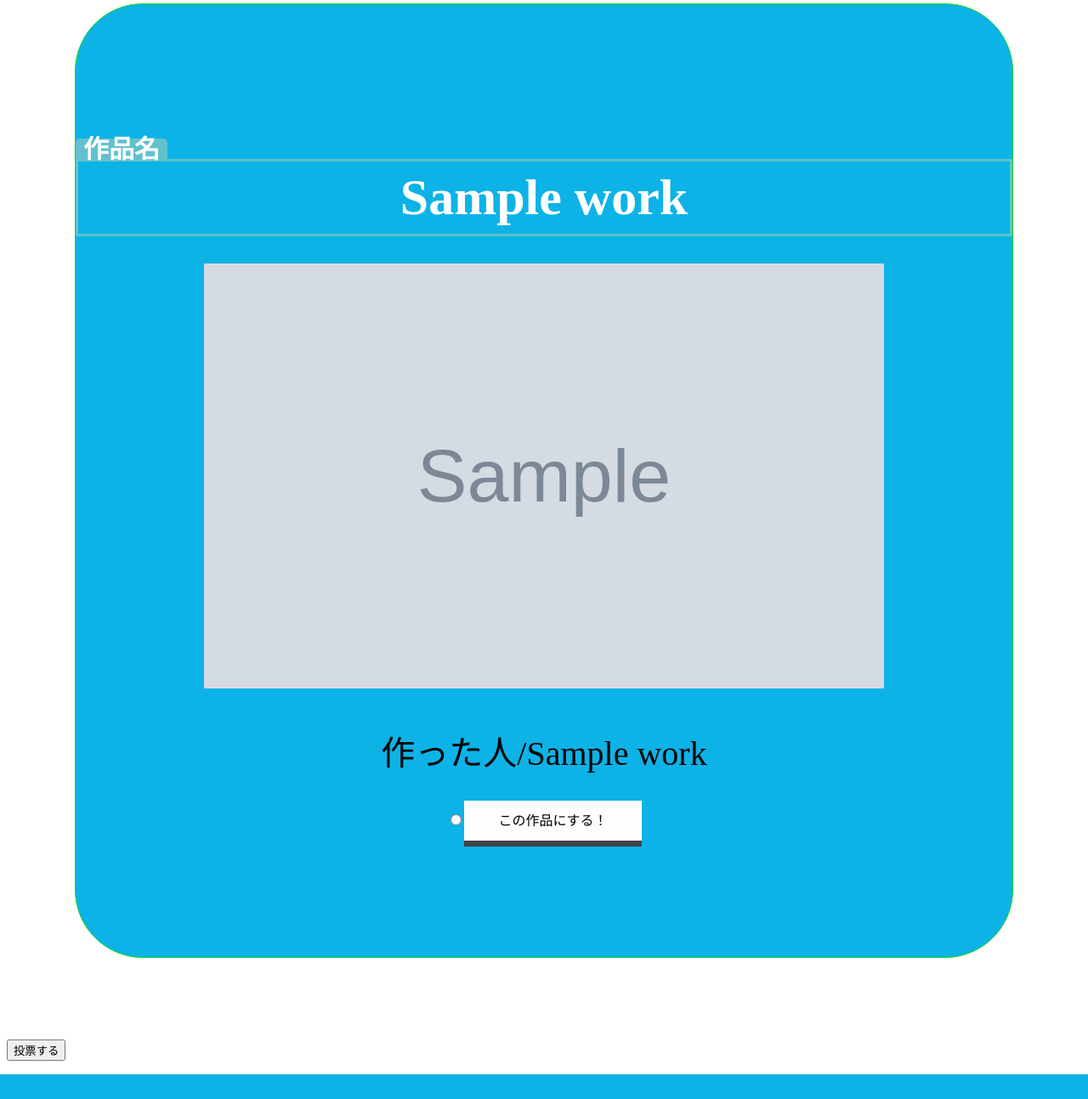
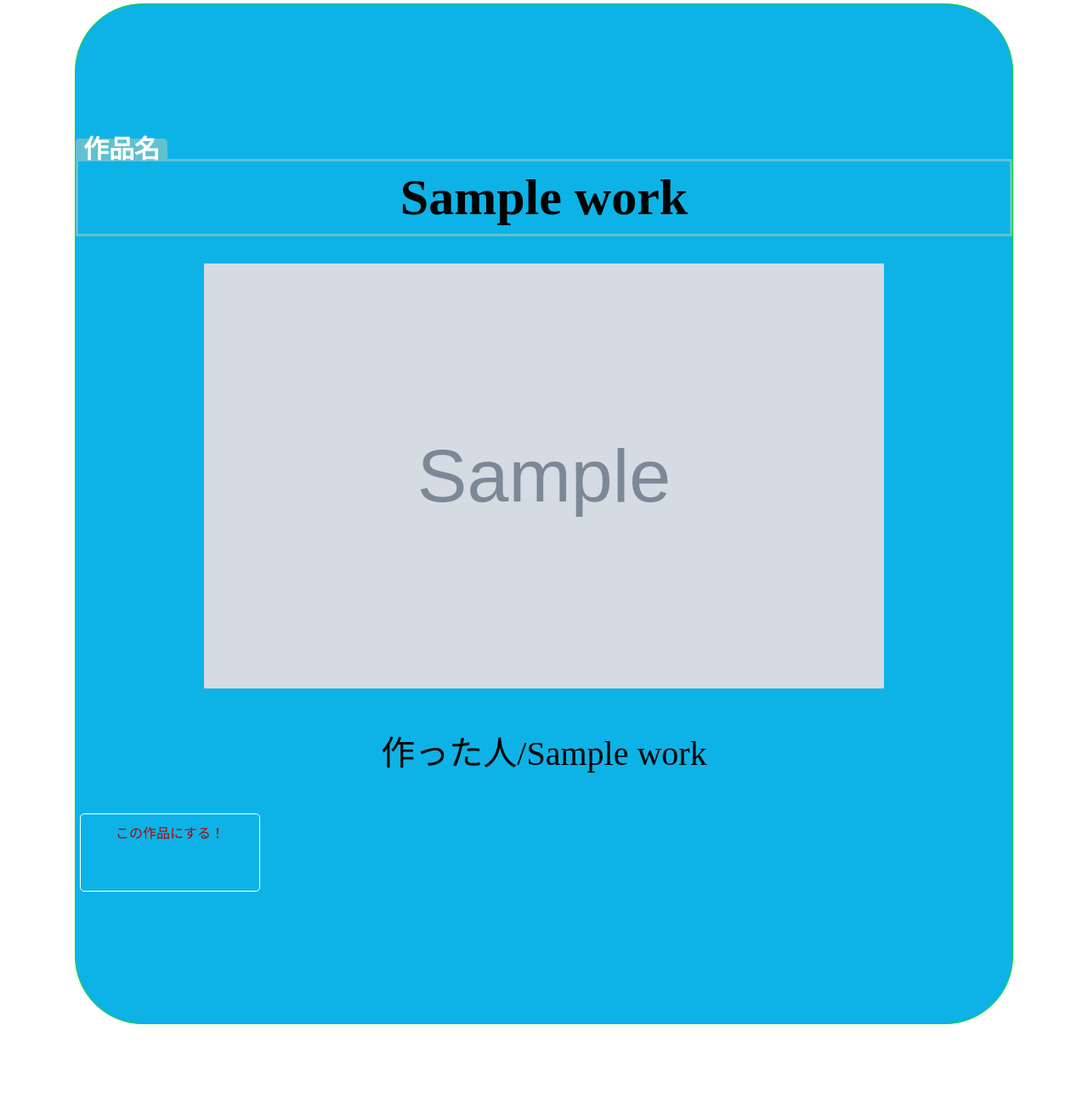
Before and after one commit to Jieijiei/Pollsystem, a Django app: page /Poll/ in a window 1280 px wide. Shown: the part 187-1480 px from the top of the page at 85% size. Before the commit the page ends 1451 px from the top, so only its background shows below. Run offline with Django 3.2, Linux system fonts and the light colour scheme; tables that the repository leaves empty hold one stand-in row (values such as "Sample post"); grey boxes marked "Sample" are stand-in pictures.

Commit message:
ボタンlabelが適用されない

```diff
--- a/Poll/static/main.css
+++ b/Poll/static/main.css
@@ -1,5 +1,5 @@
 .title{
-    color:#ffffff;
+    color:#010203;
     font-size: 60px;
     font-weight: bold;
 }
@@ -42,14 +42,14 @@ table td{
     border:solid 1px #0cda1d;
   }
 
-.message {
+input[type="radio"]:checked + label {
     padding: 15px 40px;
     background-color: #fdfdfd;
     cursor: pointer;
     box-shadow: 0 7px #424346;
   }
 
-.message:active {
+.checked:active {
     position: relative;
     top: 7px;
     box-shadow: none;
@@ -79,3 +79,24 @@ table td{
     margin: 0;
     padding: 0;
 }
+
+input[type=radio] {
+  display: none; /* ラジオボタンを非表示にする */
+}
+
+.label {
+  display: block; /* ブロックレベル要素化する */
+  float: left; /* 要素の左寄せ・回り込を指定する */
+  margin: 5px; /* ボックス外側の余白を指定する */
+  width: 200px; /* ボックスの横幅を指定する */
+  height: 90px; /* ボックスの高さを指定する */
+  padding-left: 5px; /* ボックス内左側の余白を指定する */
+  padding-right: 5px; /* ボックス内御右側の余白を指定する */
+  color: #b20000; /* フォントの色を指定 */
+  text-align: center; /* テキストのセンタリングを指定する */
+  line-height: 45px; /* 行の高さを指定する */
+  cursor: pointer; /* マウスカーソルの形（リンクカーソル）を指定する */
+  border: 2px solid #006DD9;/* ボックスの境界線を実線で指定する */
+  border-radius: 5px; /* 角丸を指定する */
+  border: 1px solid rgb(255, 255, 255);/* ラベルの境界線を実線で指定する */
+}
--- a/Poll/templates/Poll/work_list.html
+++ b/Poll/templates/Poll/work_list.html
@@ -1,11 +1,16 @@
 {% load static%}
 <!DOCTYPE html>
-<html>
+<html lang="ja">
 
 <head>
     <meta charset="utf-8" />
     <title>ListView</title>
     <link rel="stylesheet" href="{% static 'main.css' %}" type="text/css">
+    <script language="javascript" type="text/javascript">
+    function poll_decide() {
+        window.confirm("この作品に決定する？");
+    }
+    </script>
 </head>
 
 <body>
@@ -19,13 +24,13 @@
                 </div>
                 <img src="{{ work.thumbnail.url }}" width="800" height="500">
                 <p class="user">作った人/{{ work.creator_name }}</p>
-                <form method="post">
-                    <input type="radio" name="a1" value=work><nodr class="message">この作品にする！</nodr>
+                <form action="radio.php" method="post">
+                    <input type="radio" name="poll" value=work id="button"  onclick="poll_decide();">
+                    <label class="label">この作品にする！</label>
                     </form></td>
         </tr>
         {% endfor %}
     </table>
-    <p><input type="submit" value="投票する"></p>
 </body>
 
 </html>
--- a/Poll/views.py
+++ b/Poll/views.py
@@ -6,5 +6,4 @@ from django.views.generic import ListView
 class WorkList(ListView):
     context_object_name = 'object_list'
     model = Work
-
 # Create your views here.
```
